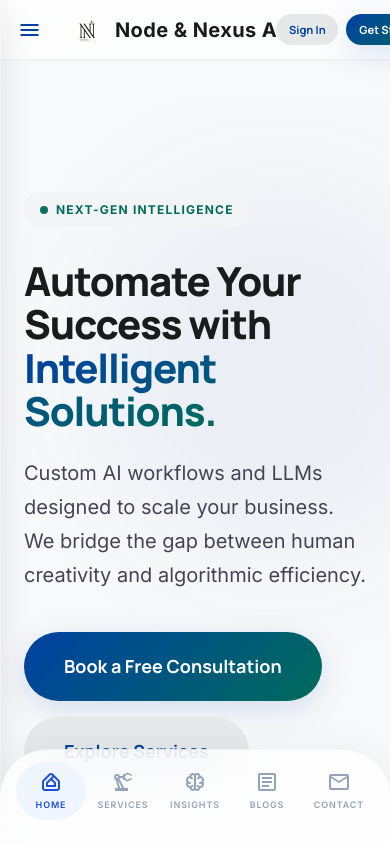
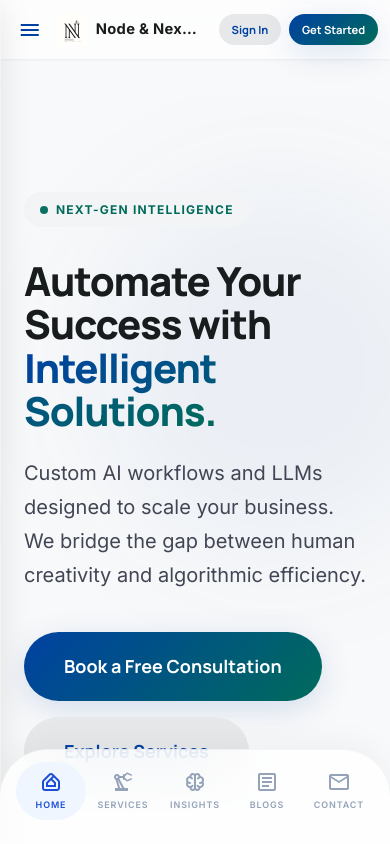
Before and after one commit to SAADSTACK/ai-agency-website, a website: page public/index.html in a window 390 px wide. Shown: the top 844 px of the page. Drawn offline with nearby package versions, Linux system fonts and the light colour scheme.

Commit message:
Implement auth UI and mobile header/navbar responsiveness fixes

```diff
--- a/public/index.html
+++ b/public/index.html
@@ -29,13 +29,13 @@
   <!-- ═══ HEADER ═══ -->
   <header class="site-header" id="site-header">
     <div class="header-inner">
-      <div style="display:flex;align-items:center;gap:1.5rem;flex:1;">
+      <div class="header-brand-cluster">
         <button class="menu-toggle" id="menu-toggle" aria-label="Toggle menu">
           <span class="material-symbols-outlined">menu</span>
         </button>
-        <a href="/" style="display:flex;align-items:center;gap:0.75rem;text-decoration:none;">
+        <a href="/" class="brand-link">
           <img src="/images/logo.jpg" alt="Node and Nexus Ai Logo" class="logo"/>
-          <span style="font-weight:700;font-size:1.25rem;color:var(--on-surface);white-space:nowrap;letter-spacing:0.02em;">Node & Nexus Ai</span>
+          <span class="brand-title">Node & Nexus Ai</span>
         </a>
       </div>
 
--- a/public/styles.css
+++ b/public/styles.css
@@ -221,6 +221,30 @@ h1, h2, h3, h4, h5, h6 {
   padding: 1rem 1.5rem;
   max-width: 1280px;
   margin: 0 auto;
+}
+
+.header-brand-cluster {
+  display: flex;
+  align-items: center;
+  gap: 1rem;
+  flex: 1;
+  min-width: 0;
+}
+
+.brand-link {
+  display: flex;
+  align-items: center;
+  gap: 0.75rem;
+  text-decoration: none;
+  min-width: 0;
+}
+
+.brand-title {
+  font-weight: 700;
+  font-size: 1.25rem;
+  color: var(--on-surface);
+  letter-spacing: 0.02em;
+  white-space: nowrap;
 }
 
 .logo {
@@ -1686,6 +1710,17 @@ textarea.form-input {
 
 @media (max-width: 767px) and (min-width: 481px) {
   /* Tablet-sized phones */
+  .header-brand-cluster {
+    gap: 0.75rem;
+  }
+
+  .brand-title {
+    font-size: 1rem;
+    max-width: 9.5rem;
+    overflow: hidden;
+    text-overflow: ellipsis;
+  }
+
   .header-actions {
     gap: 0.75rem;
   }
@@ -1714,6 +1749,21 @@ textarea.form-input {
 
   .logo {
     height: 2rem;
+  }
+
+  .header-brand-cluster {
+    gap: 0.5rem;
+  }
+
+  .brand-link {
+    gap: 0.5rem;
+  }
+
+  .brand-title {
+    font-size: 0.92rem;
+    max-width: 7.5rem;
+    overflow: hidden;
+    text-overflow: ellipsis;
   }
 
   /* Mobile header action buttons */
@@ -1779,6 +1829,11 @@ textarea.form-input {
     padding: 0.5rem;
   }
 
+  .brand-title {
+    font-size: 0.85rem;
+    max-width: 6.5rem;
+  }
+
   .mobile-nav-header {
     padding: 0.75rem 1rem;
   }
```
